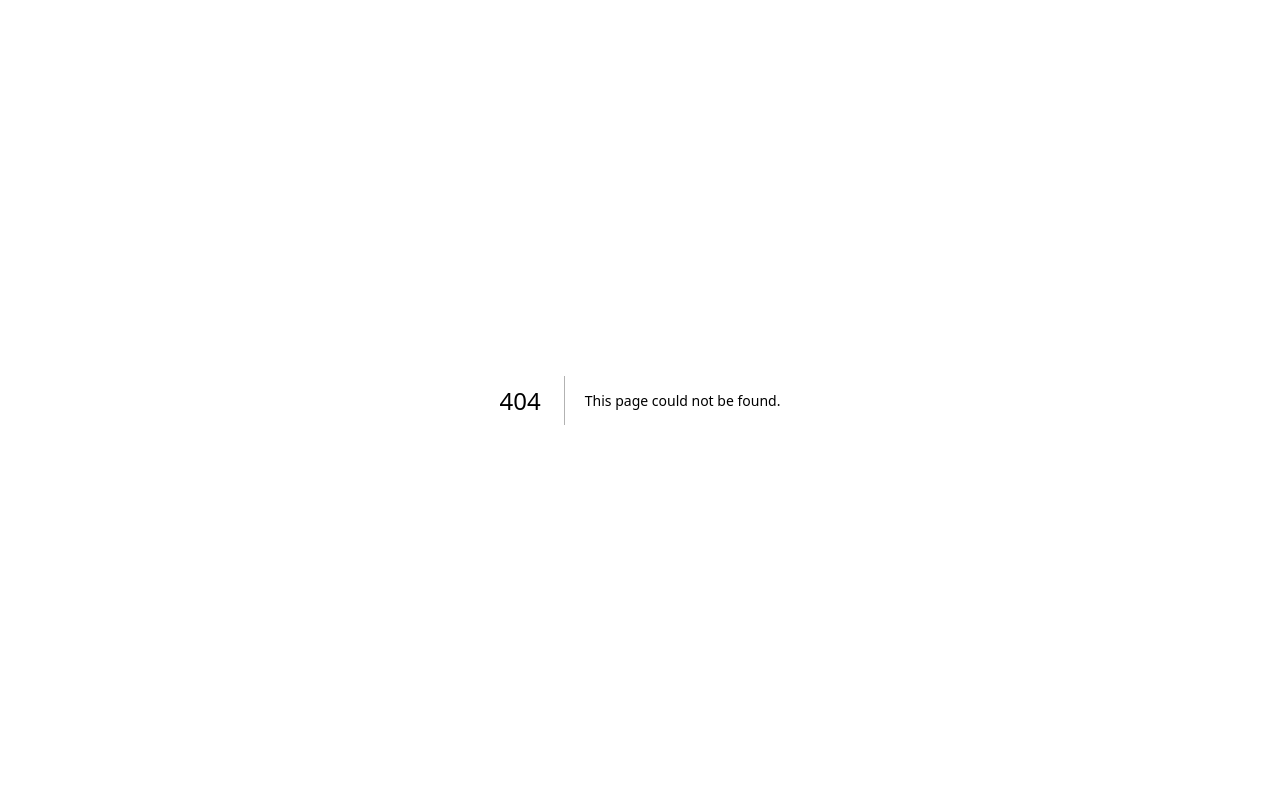
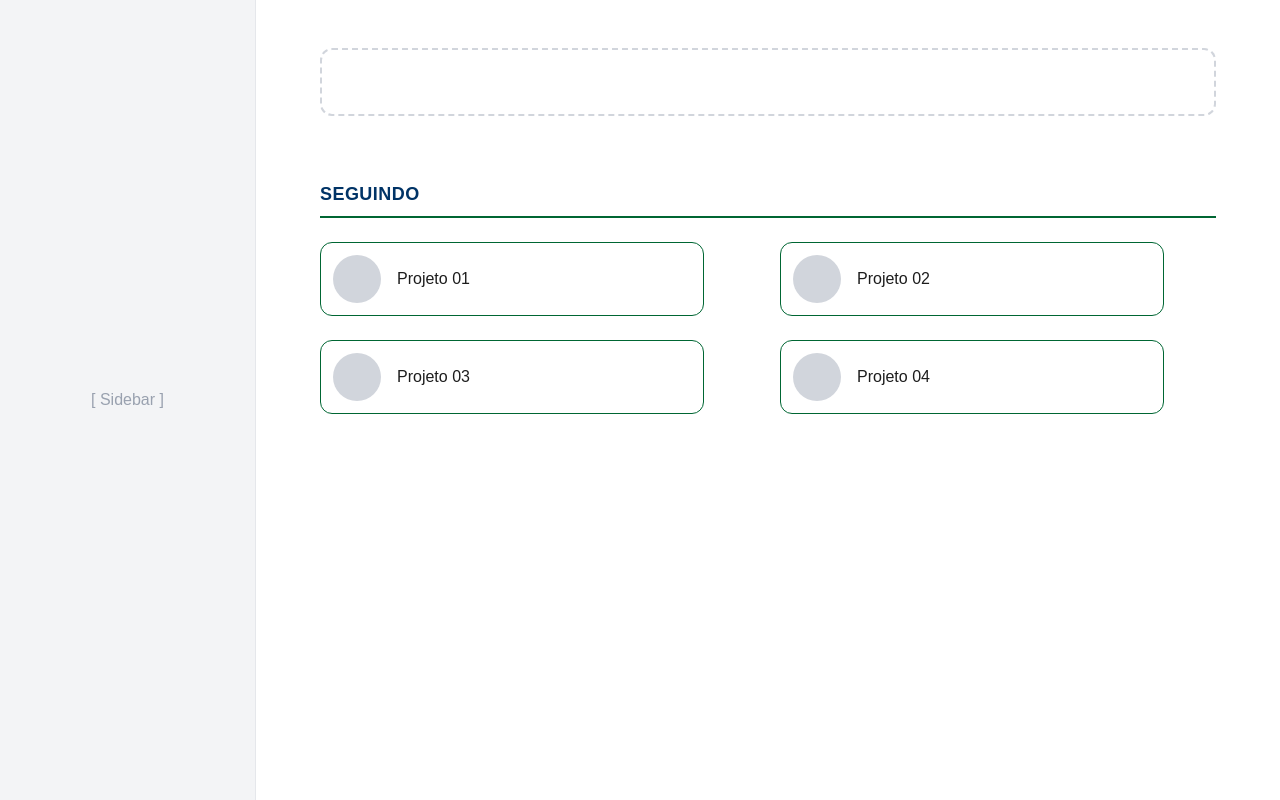
Before and after one commit to mdsreq-fga-unb/REQ-2026.1-T02-ConectaUnB, a Next.js app in the folder apps/front/: page /perfil in a window 1280 px wide. Before the commit this address had no page. Built offline with nearby package versions, Linux system fonts and the light colour scheme.

Commit message:
feat: cria componente projetoCard e a seção de projetos na tela de perfil
Co-authored-by: Pedro Américo <dev.americo@gmail.com>

```diff
--- /dev/null
+++ b/apps/front/app/components/projetoCard.tsx
@@ -0,0 +1,13 @@
+export function ProjetoCard({ nome }: { nome: string }) {
+  return (
+    <div className="flex items-center gap-4 p-3 border border-[#006633] rounded-xl bg-white w-full max-w-sm">
+
+      {/* Círculo cinza simulando a foto do projeto */}
+      <div className="w-12 h-12 rounded-full bg-gray-300 flex-shrink-0" />
+
+      {/* Nome do projeto passado por propriedade */}
+      <span className="font-medium text-[#1D1D1D]">{nome}</span>
+
+    </div>
+  );
+}
--- /dev/null
+++ b/apps/front/app/perfil/page.tsx
@@ -0,0 +1,45 @@
+"use client";
+
+import { ProjetoCard } from "../components/projetoCard";
+
+// adicionar import para a sidebar caso não esteja no mesmo arquivo
+
+export default function PerfilPage() {
+  return (
+    <div className="min-h-screen flex bg-white">
+
+      {/* sidebar virá aqui */}
+      <div className="hidden md:flex w-64 bg-gray-100 border-r border-gray-200 items-center justify-center flex-shrink-0 text-gray-400 font-medium">
+        [ Sidebar ]
+      </div>
+
+      {/* conteudos do perfil */}
+      <main className="flex-1 p-8 sm:p-12 flex justify-center">
+        <div className="w-full max-w-4xl space-y-16">
+
+          {/* dados de perfil */}
+          <div className="p-8 border-2 border-dashed border-gray-300 rounded-xl text-center text-gray-500">
+
+          </div>
+
+          {/* projetos seguidos */}
+          <div>
+            <h2 className="text-[#003366] font-bold text-lg mb-2 tracking-wide uppercase">
+              Seguindo
+            </h2>
+            <hr className="border-[#006633] border-t-2 mb-6" />
+
+            <div className="grid grid-cols-1 sm:grid-cols-2 gap-6">
+              <ProjetoCard nome="Projeto 01" />
+              <ProjetoCard nome="Projeto 02" />
+              <ProjetoCard nome="Projeto 03" />
+              <ProjetoCard nome="Projeto 04" />
+            </div>
+          </div>
+
+        </div>
+      </main>
+
+    </div>
+  );
+}
```
